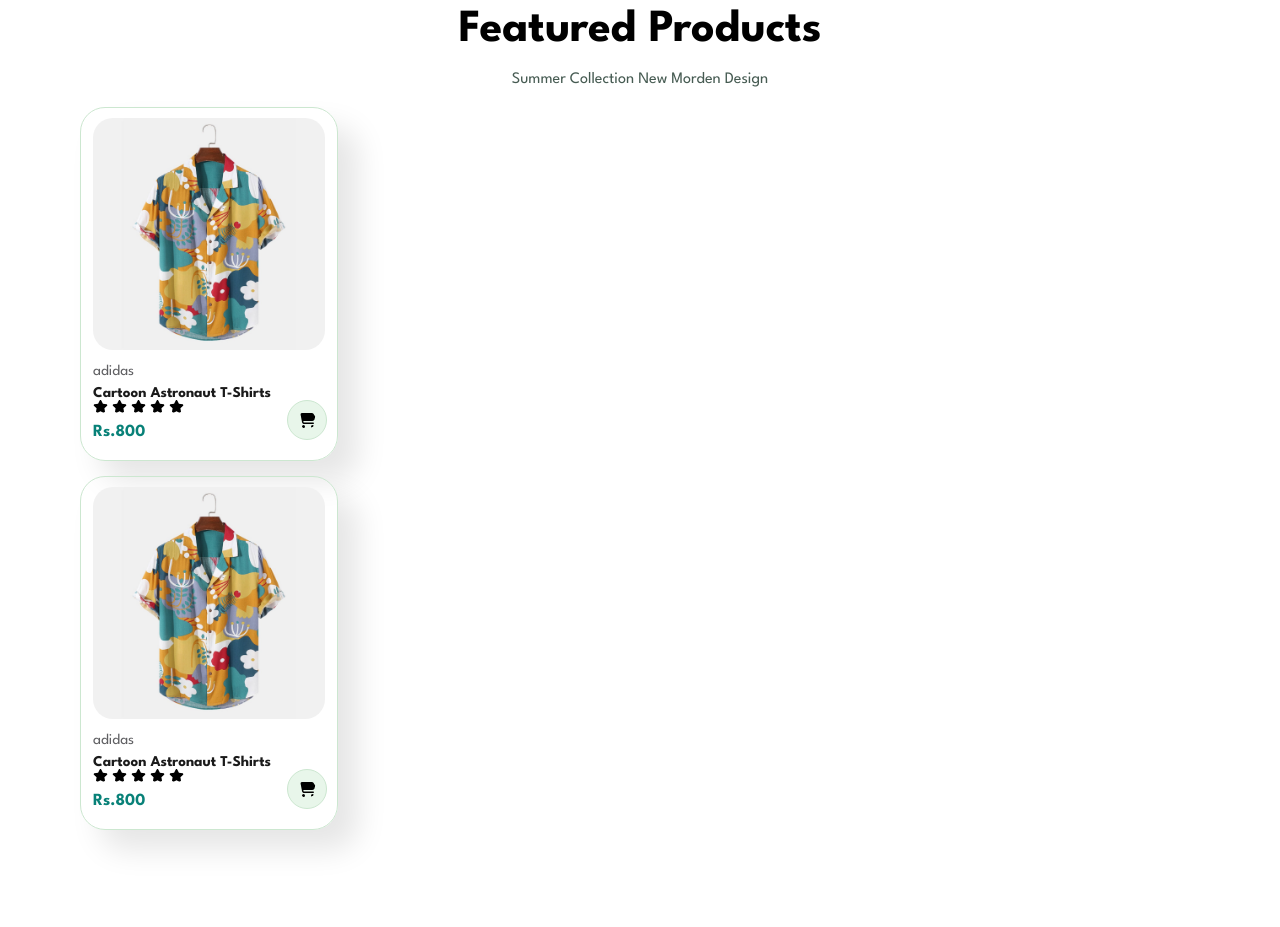
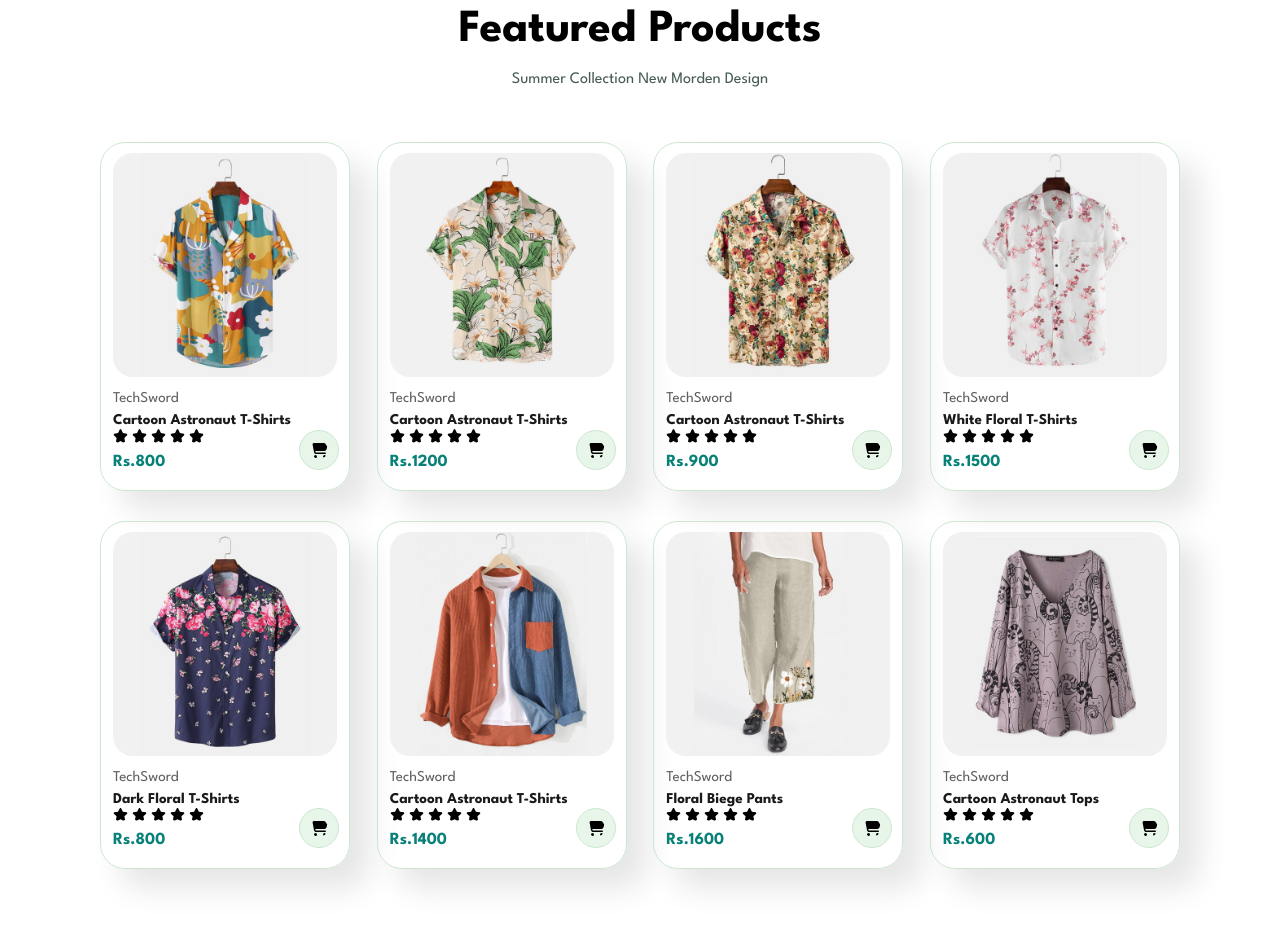
Before and after one commit to rohitkadav/E-Commerce-Website, a plain HTML site: page index.html in a window 1280 px wide. Shown: the part 1371-2298 px from the top of the page. Before the commit the page ends 2256 px from the top, so only its background shows below. Drawn offline with Linux system fonts and the light colour scheme.

Commit message:
Added More Products

```diff
--- a/css/style.css
+++ b/css/style.css
@@ -272,6 +272,7 @@ body {
 }
 #featuredProd .pro .des h5 {
     padding-top: 7px;
+    padding-bottom: 2px;
     color: #1a1a1a;
     font-size: 15px;
 
@@ -284,3 +285,12 @@ body {
     font-weight: 700;
     color: #088178;
 }
+
+.pro-cont {
+    display: flex;
+    justify-content: space-between;
+    padding: 20px;
+    flex-wrap: wrap;
+
+
+}
--- a/index.html
+++ b/index.html
@@ -72,7 +72,7 @@
             <div class="pro">
                 <img src="images/products/f1.jpg" alt="">
                 <div class="des">
-                    <span>adidas</span>
+                    <span>TechSword</span>
                     <h5>Cartoon Astronaut T-Shirts</h5>
                     <div class="star">
                        <img src="./svgs/star.svg">
@@ -91,10 +91,73 @@
 
             </div>
             <div class="pro">
-                <img src="images/products/f1.jpg" alt="">
+                <img src="images/products/f2.jpg" alt="">
                 <div class="des">
-                    <span>adidas</span>
+                    <span>TechSword</span>
                     <h5>Cartoon Astronaut T-Shirts</h5>
+                    <div class="star">
+                       <img src="./svgs/star.svg">
+                       <img src="./svgs/star.svg">
+                       <img src="./svgs/star.svg">
+                       <img src="./svgs/star.svg">
+                       <img src="./svgs/star.svg">
+                    </div>
+                    <h4>Rs.1200</h4>
+
+
+
+
+                </div>
+                <a href=""> <img src="./svgs/cart-shopping.svg" class="P-cart"></a>
+
+            </div>
+            <div class="pro">
+                <img src="images/products/f3.jpg" alt="">
+                <div class="des">
+                    <span>TechSword</span>
+                    <h5>Cartoon Astronaut T-Shirts</h5>
+                    <div class="star">
+                       <img src="./svgs/star.svg">
+                       <img src="./svgs/star.svg">
+                       <img src="./svgs/star.svg">
+                       <img src="./svgs/star.svg">
+                       <img src="./svgs/star.svg">
+                    </div>
+                    <h4>Rs.900</h4>
+
+
+
+
+                </div>
+                <a href=""> <img src="./svgs/cart-shopping.svg" class="P-cart"></a>
+
+            </div>
+            <div class="pro">
+                <img src="images/products/f4.jpg" alt="">
+                <div class="des">
+                    <span>TechSword</span>
+                    <h5>White Floral T-Shirts</h5>
+                    <div class="star">
+                       <img src="./svgs/star.svg">
+                       <img src="./svgs/star.svg">
+                       <img src="./svgs/star.svg">
+                       <img src="./svgs/star.svg">
+                       <img src="./svgs/star.svg">
+                    </div>
+                    <h4>Rs.1500</h4>
+
+
+
+
+                </div>
+                <a href=""> <img src="./svgs/cart-shopping.svg" class="P-cart"></a>
+
+            </div>
+            <div class="pro">
+                <img src="images/products/f5.jpg" alt="">
+                <div class="des">
+                    <span>TechSword</span>
+                    <h5>Dark Floral T-Shirts</h5>
                     <div class="star">
                        <img src="./svgs/star.svg">
                        <img src="./svgs/star.svg">
@@ -111,6 +174,70 @@
                 <a href=""> <img src="./svgs/cart-shopping.svg" class="P-cart"></a>
 
             </div>
+            <div class="pro">
+                <img src="images/products/f6.jpg" alt="">
+                <div class="des">
+                    <span>TechSword</span>
+                    <h5>Cartoon Astronaut T-Shirts</h5>
+                    <div class="star">
+                       <img src="./svgs/star.svg">
+                       <img src="./svgs/star.svg">
+                       <img src="./svgs/star.svg">
+                       <img src="./svgs/star.svg">
+                       <img src="./svgs/star.svg">
+                    </div>
+                    <h4>Rs.1400</h4>
+
+
+
+
+                </div>
+                <a href=""> <img src="./svgs/cart-shopping.svg" class="P-cart"></a>
+
+            </div>
+            <div class="pro">
+                <img src="images/products/f7.jpg" alt="">
+                <div class="des">
+                    <span>TechSword</span>
+                    <h5>Floral Biege Pants</h5>
+                    <div class="star">
+                       <img src="./svgs/star.svg">
+                       <img src="./svgs/star.svg">
+                       <img src="./svgs/star.svg">
+                       <img src="./svgs/star.svg">
+                       <img src="./svgs/star.svg">
+                    </div>
+                    <h4>Rs.1600</h4>
+
+
+
+
+                </div>
+                <a href=""> <img src="./svgs/cart-shopping.svg" class="P-cart"></a>
+
+            </div>
+            <div class="pro">
+                <img src="images/products/f8.jpg" alt="">
+                <div class="des">
+                    <span>TechSword</span>
+                    <h5>Cartoon Astronaut Tops</h5>
+                    <div class="star">
+                       <img src="./svgs/star.svg">
+                       <img src="./svgs/star.svg">
+                       <img src="./svgs/star.svg">
+                       <img src="./svgs/star.svg">
+                       <img src="./svgs/star.svg">
+                    </div>
+                    <h4>Rs.600</h4>
+
+
+
+
+                </div>
+                <a href=""> <img src="./svgs/cart-shopping.svg" class="P-cart"></a>
+
+            </div>
+
         </div>
 
 
```
